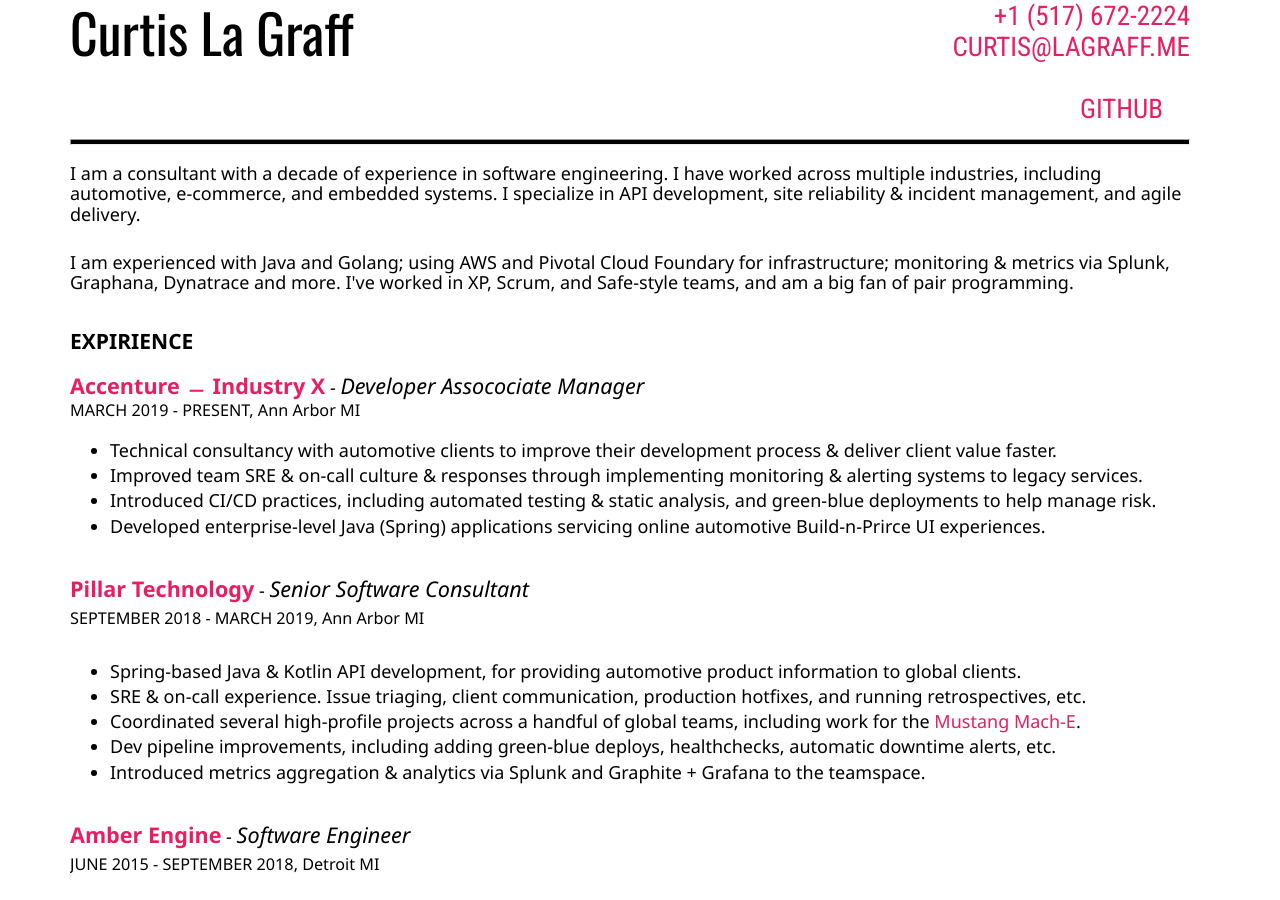
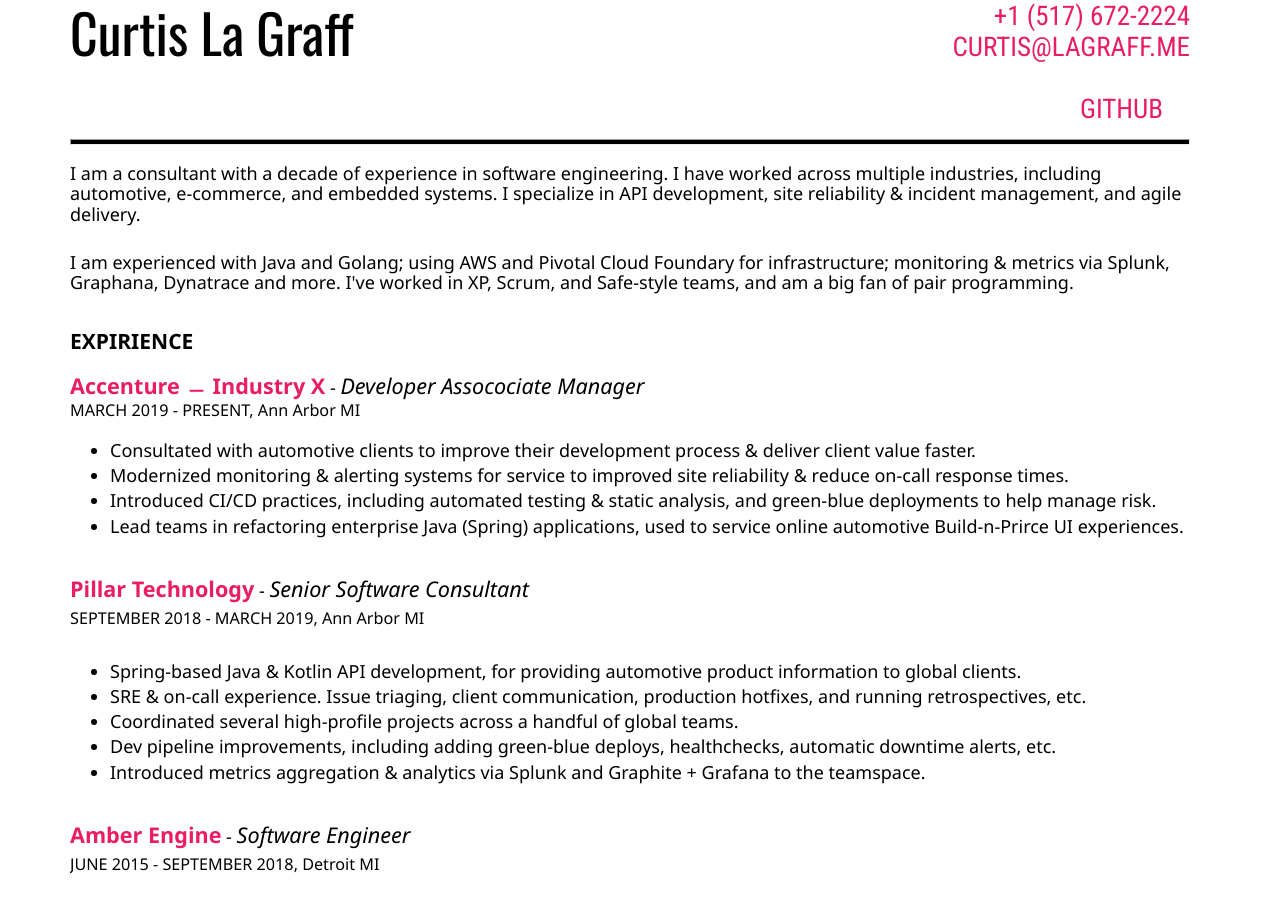
Before and after one commit to clagraff/clagraff.github.io, a Jekyll site: the page built from index.html, in a window 1280 px wide and 900 px high. Built offline with Jekyll 4.4.1, drawn with Linux system fonts in a browser that asks for light colours.

Commit message:
Update index.html

```diff
--- a/index.html
+++ b/index.html
@@ -16,10 +16,10 @@
   <span class="company">Accenture &#xfe58; Industry X</span> - <span class="position">Developer Assocociate Manager</span><br/>
   <span class="duration">MARCH 2019 - PRESENT, Ann Arbor MI</span><br/>
   <ul>
-    <li>Technical consultancy with automotive clients to improve their development process & deliver client value faster.</li>
-    <li>Improved team SRE & on-call culture & responses through implementing monitoring & alerting systems to legacy services.</li>
+    <li>Consultated with automotive clients to improve their development process & deliver client value faster.</li>
+    <li>Modernized monitoring & alerting systems for service to improved site reliability & reduce on-call response times.</li>
     <li>Introduced CI/CD practices, including automated testing & static analysis, and green-blue deployments to help manage risk.</li>
-    <li>Developed enterprise-level Java (Spring) applications servicing online automotive Build-n-Prirce UI experiences.</li>
+    <li>Lead teams in refactoring enterprise Java (Spring) applications, used to service online automotive Build-n-Prirce UI experiences.</li>
   </ul>
 </p>
 
@@ -29,7 +29,7 @@
   <ul>
     <li>Spring-based Java & Kotlin API development, for providing automotive product information to global clients.</li>
     <li>SRE & on-call experience. Issue triaging, client communication, production hotfixes, and running retrospectives, etc.</li>
-    <li>Coordinated several high-profile projects across a handful of global teams, including work for the <a href="https://en.wikipedia.org/wiki/Ford_Mustang_Mach-E">Mustang Mach-E</a>.</li>
+    <li>Coordinated several high-profile projects across a handful of global teams.</li>
     <li>Dev pipeline improvements, including adding green-blue deploys, healthchecks, automatic downtime alerts, etc.</li>
     <li>Introduced metrics aggregation & analytics via Splunk and Graphite + Grafana to the teamspace.</li>
   </ul>
```
